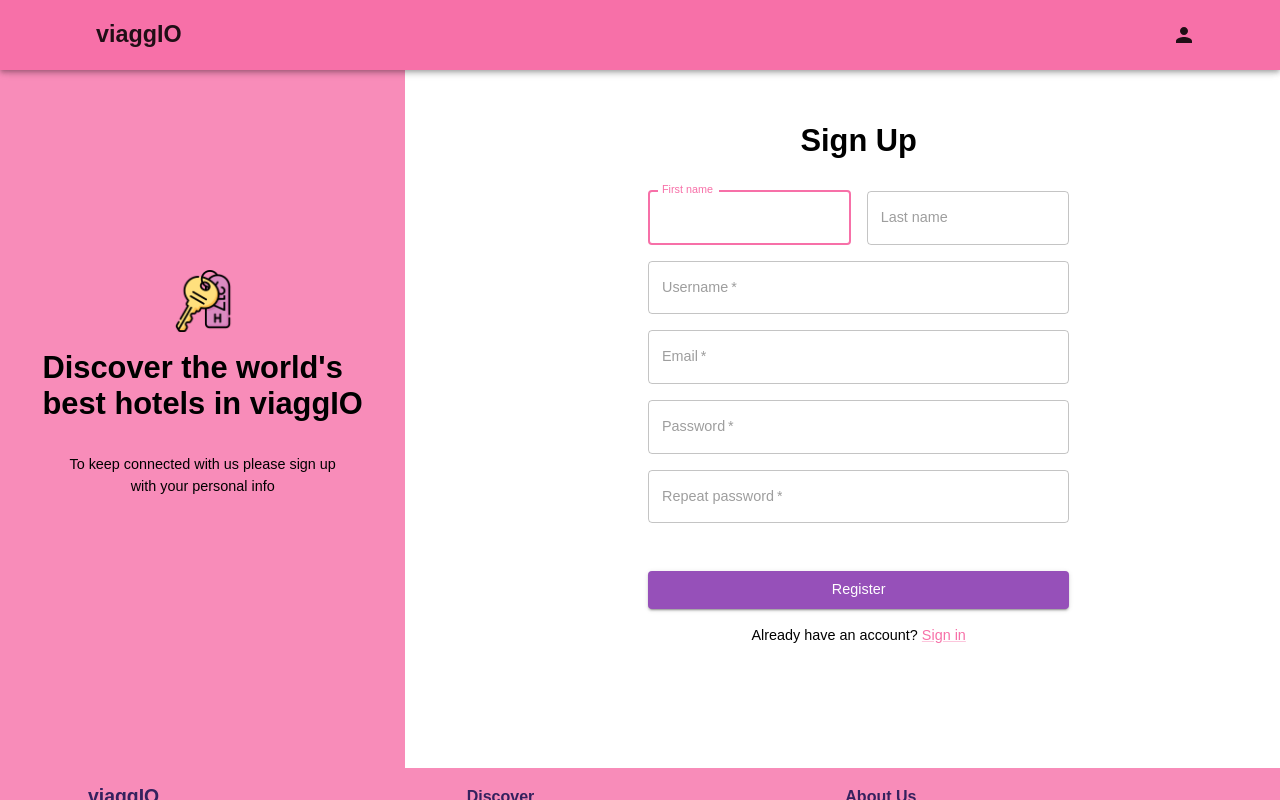
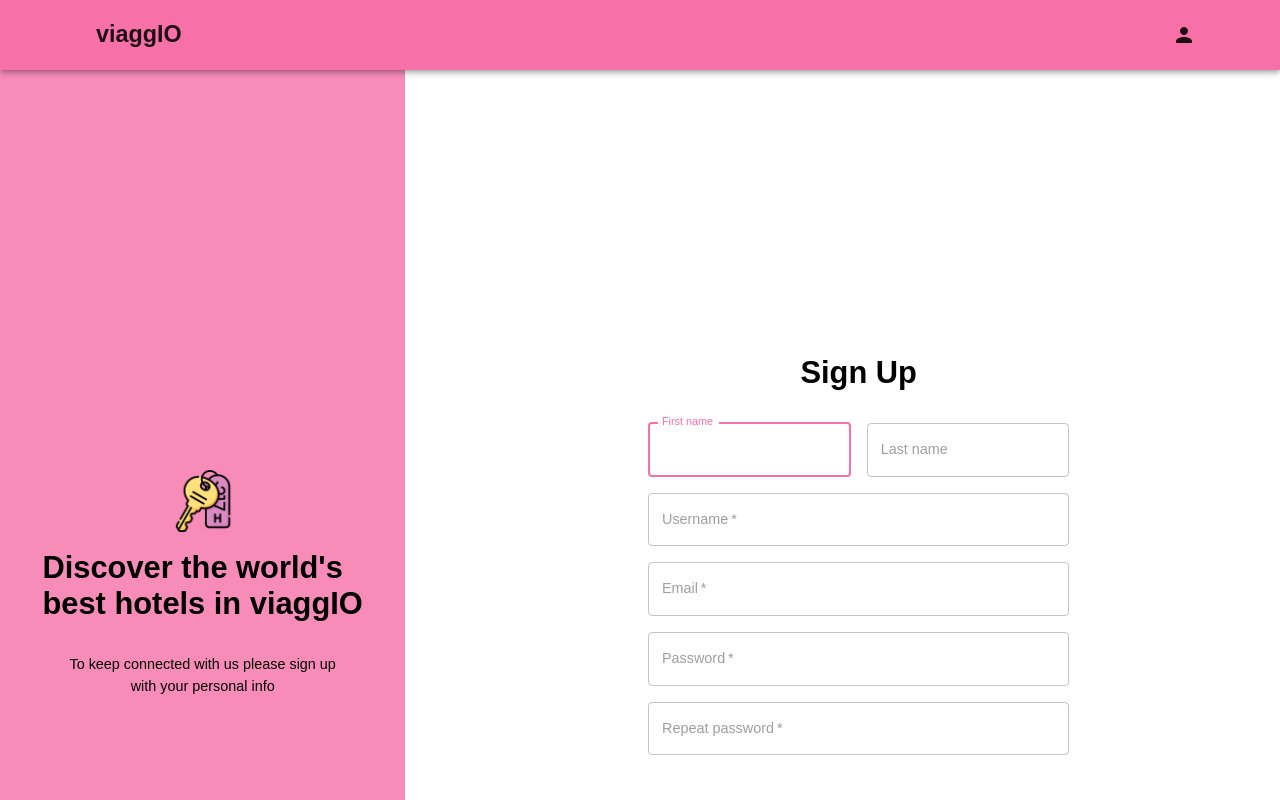
Before and after one commit to sofia-suarez-fernandez/hotel-recommendation-system, a React (Create React App) app in the folder frontend/: page /sign_up in a window 1280 px wide. Shown: the top 800 px of the page. Built offline with nearby package versions, Linux system fonts and the light colour scheme; no server answers.

Commit message:
Fix sign up styles

```diff
--- a/frontend/src/components/pages/SignUp/SignUpStyles.ts
+++ b/frontend/src/components/pages/SignUp/SignUpStyles.ts
@@ -12,7 +12,7 @@ export const useSignUpStyles = makeStyles()((theme) => ({
     alignItems: "center",
     justifyContent: "center",
     backgroundColor: theme.palette.primary.light,
-    height: "100vh",
+    height: "150vh",
     flex: 1,
   },
   rightColumn: {
--- a/frontend/src/features/user/components/SignUpForm/SignUpFormStyles.ts
+++ b/frontend/src/features/user/components/SignUpForm/SignUpFormStyles.ts
@@ -2,6 +2,8 @@ import { makeStyles } from "tss-react/mui";
 
 export const useSignUpFormStyles = makeStyles()((theme) => ({
   wrapper: {
+    paddingTop: theme.spacing(6),
+    paddingBottom: theme.spacing(2),
     width: "50%",
     [theme.breakpoints.down("md")]: {
       width: "75%",
```
